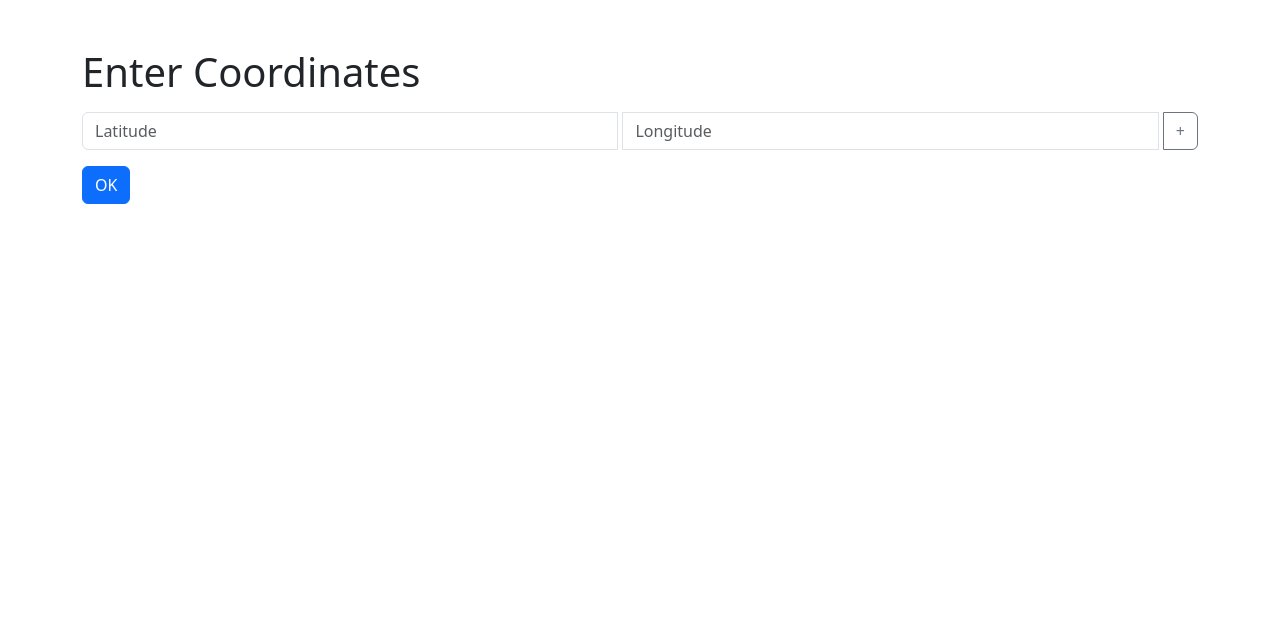
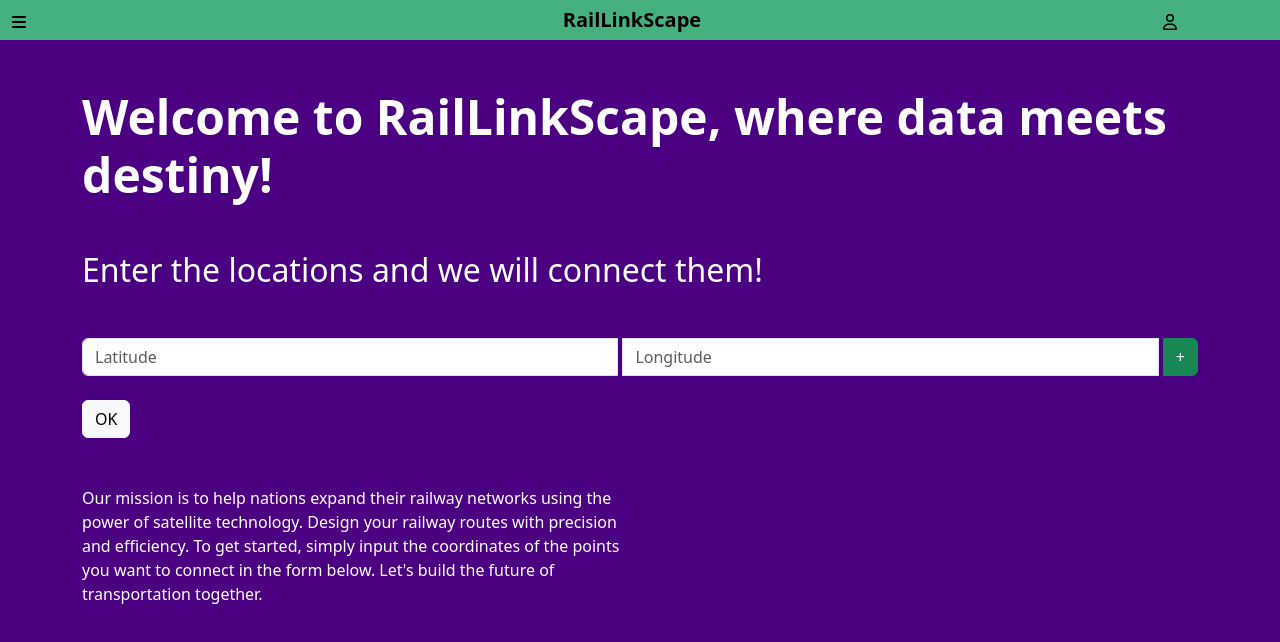
Before and after one commit to zygis009/cassini-frontend, a plain HTML site: page index.html in a window 1280 px wide. Drawn offline with Linux system fonts and the light colour scheme.

Commit message:
Improve the style

```diff
--- a/index.html
+++ b/index.html
@@ -8,20 +8,47 @@
     <title>My Vanilla JS App</title>
 </head>
 <body>
-<div class="container mt-5">
-    <div class="header mb-3">
-        <h1>Enter Coordinates</h1>
+
+<nav class="navbar navbar-expand-lg py-0" style="background-color: #45b17e;">
+    <div class="container-fluid" style="max-width: 1280px;">
+        <div class="col-4">
+            <svg xmlns="http://www.w3.org/2000/svg" height="1em" viewBox="0 0 448 512"><!--! Font Awesome Free 6.4.2 by @fontawesome - https://fontawesome.com License - https://fontawesome.com/license (Commercial License) Copyright 2023 Fonticons, Inc. --><path d="M0 96C0 78.3 14.3 64 32 64H416c17.7 0 32 14.3 32 32s-14.3 32-32 32H32C14.3 128 0 113.7 0 96zM0 256c0-17.7 14.3-32 32-32H416c17.7 0 32 14.3 32 32s-14.3 32-32 32H32c-17.7 0-32-14.3-32-32zM448 416c0 17.7-14.3 32-32 32H32c-17.7 0-32-14.3-32-32s14.3-32 32-32H416c17.7 0 32 14.3 32 32z"/></svg>
+        </div>
+        <div class="col-4 text-center">
+            <p class="mb-0 text-black navbar-brand logo-font" style="font-weight: bold;">RailLinkScape</p>
+        </div>
+        <div class="col-3">
+        </div>
+        <div class="col-1">
+            <svg xmlns="http://www.w3.org/2000/svg" height="1em" viewBox="0 0 448 512"><!--! Font Awesome Free 6.4.2 by @fontawesome - https://fontawesome.com License - https://fontawesome.com/license (Commercial License) Copyright 2023 Fonticons, Inc. --><path d="M304 128a80 80 0 1 0 -160 0 80 80 0 1 0 160 0zM96 128a128 128 0 1 1 256 0A128 128 0 1 1 96 128zM49.3 464H398.7c-8.9-63.3-63.3-112-129-112H178.3c-65.7 0-120.1 48.7-129 112zM0 482.3C0 383.8 79.8 304 178.3 304h91.4C368.2 304 448 383.8 448 482.3c0 16.4-13.3 29.7-29.7 29.7H29.7C13.3 512 0 498.7 0 482.3z"/></svg>
+        </div>
     </div>
+</nav>
+
+<div class="container pt-5">
+    <div class="header mb-5">
+        <h1 class="display-5" style="font-weight: bold;">Welcome to RailLinkScape, where data meets destiny!</h1>
+    </div>
+
+    <h2 class="mb-5">Enter the locations and we will connect them!</h2>
+
     <div id="inputArea">
-        <div class="input-group mb-3">
+        <div class="input-group mb-4">
             <input type="text" class="form-control" placeholder="Latitude" aria-label="Latitude">
             <input type="text" class="form-control" placeholder="Longitude" aria-label="Longitude">
-            <button class="btn btn-outline-secondary" type="button" id="addInput">+</button>
+            <button class="btn btn-success" type="button" id="addInput">+</button>
         </div>
     </div>
-    <div class="mb-3">
-        <button class="btn btn-primary" type="button" id="okButton">OK</button>
+    <div class="mb-5">
+        <a href="loading.html" class="btn btn-light" type="button" id="okButton">OK</a>
     </div>
+
+    <div class="row">
+        <div class="col-6">
+            <p>Our mission is to help nations expand their railway networks using the power of satellite technology. Design your railway routes with precision and efficiency. To get started, simply input the coordinates of the points you want to connect in the form below. Let's build the future of transportation together.</p>
+        </div>
+    </div>
+
 </div>
 
 <script src="js/bootstrap.bundle.js"></script>
--- a/script.js
+++ b/script.js
@@ -4,12 +4,12 @@ document.addEventListener('DOMContentLoaded', function () {
 
     addButton.addEventListener('click', function () {
         const newInputGroup = document.createElement('div');
-        newInputGroup.classList.add('input-group', 'mb-3');
+        newInputGroup.classList.add('input-group', 'mb-4');
 
         newInputGroup.innerHTML = `
             <input type="text" class="form-control" placeholder="Latitude" aria-label="Latitude">
             <input type="text" class="form-control" placeholder="Longitude" aria-label="Longitude">
-            <button class="btn btn-outline-danger" type="button" onclick="removeInput(this)">-</button>
+            <button class="btn btn-danger" type="button" onclick="removeInput(this)">–</button>
         `;
 
         inputArea.appendChild(newInputGroup);
--- a/style.css
+++ b/style.css
@@ -1,7 +1,16 @@
+html, body {
+    height: 100%;
+    background-color: indigo !important;
+}
+
+p, h1, h2, h3, h4, h5, h6 {
+    color: white !important;
+}
+
 .button {
     display: inline-block;
     padding: 10px 20px;
-    background-color: #3498db;
+    background-color: #2980b9;
     color: #fff;
     text-decoration: none;
     border: none;
@@ -11,7 +20,7 @@
 }
 
 .button:hover {
-    background-color: #2980b9;
+    /*background-color: #2980b9;*/
 }
 
 .input-group input {
```
Also changed, not shown: loading.html (added, +38 -0 lines).
